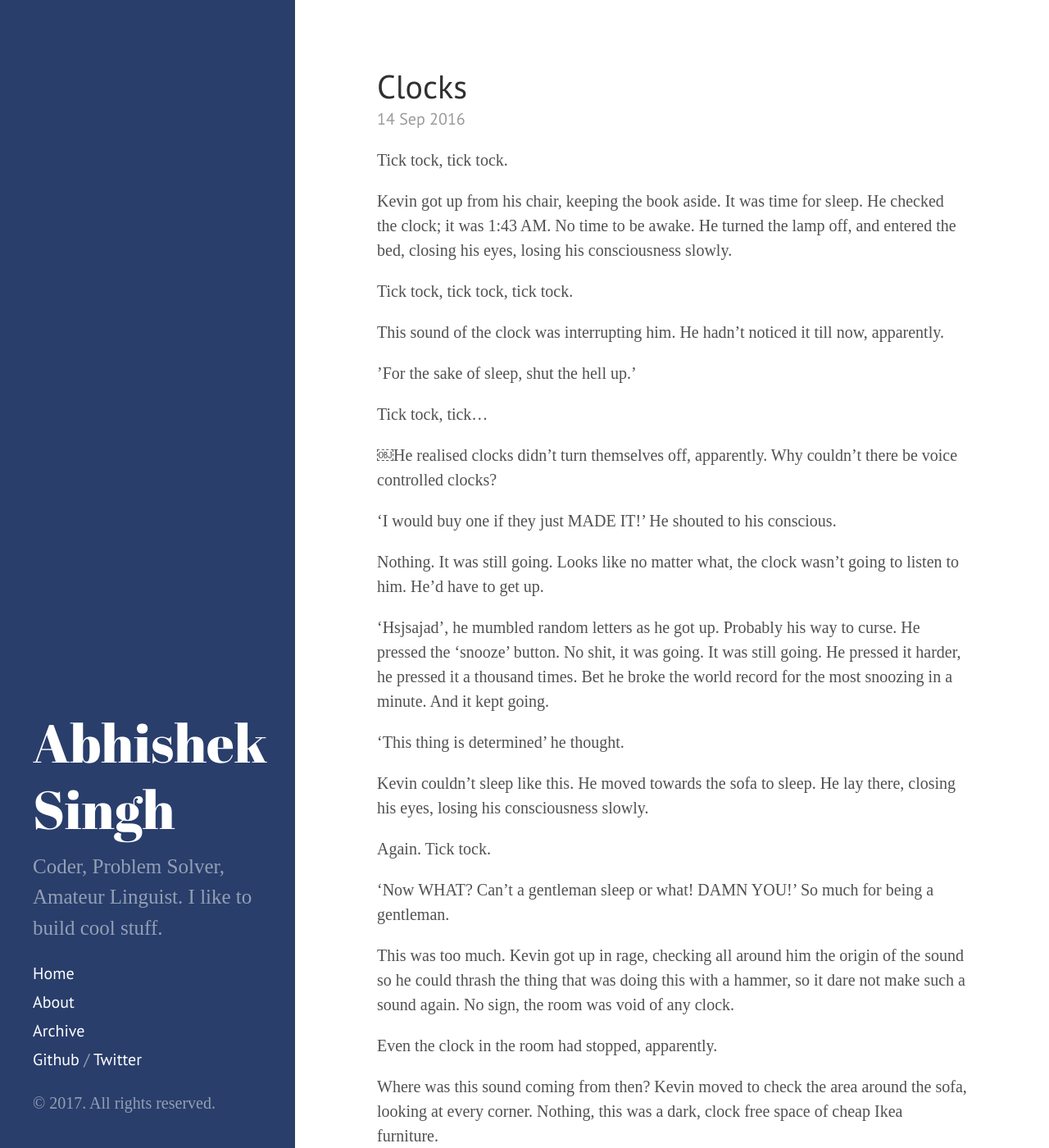
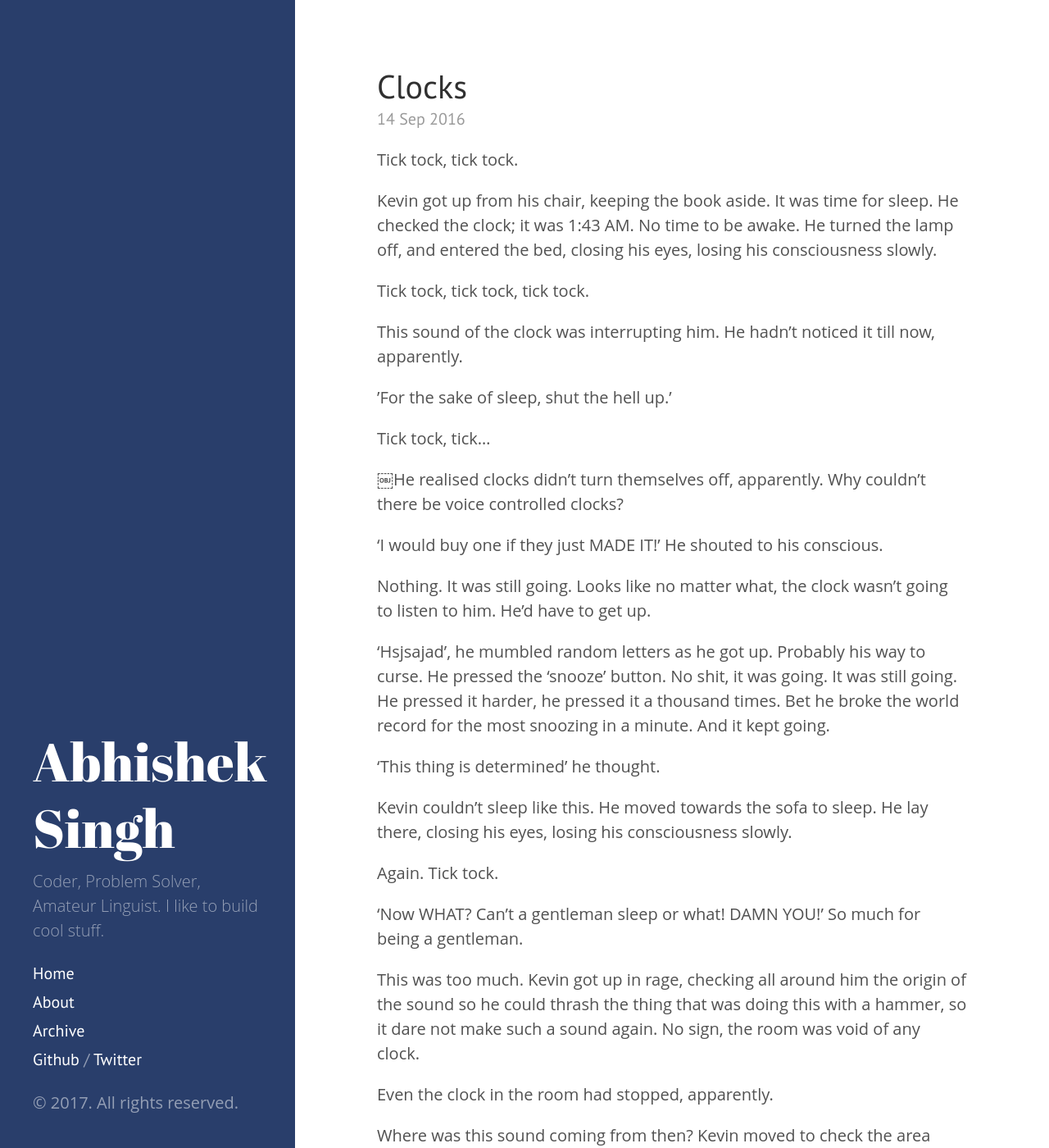
Before and after one commit to databhishek/databhishek.github.io, a Jekyll site: the page built from index.html, in a window 1280 px wide and 1400 px high. Shown: the whole window at 82% size. Built offline with Jekyll 4.4.1, drawn with Linux system fonts in a browser that asks for light colours; the list of posts is cut into pages by our own code.

Commit message:
minor changes

```diff
--- a/public/css/hyde.css
+++ b/public/css/hyde.css
@@ -74,6 +74,12 @@ html {
 .sidebar a {
   color: #fff;
 }
+
+/* Sidebar Description */
+.sidebar p {
+  font-size: 1rem;
+}
+
 
 /* About section */
 .sidebar-about h1 {
--- a/public/css/poole.css
+++ b/public/css/poole.css
@@ -105,7 +105,7 @@ h4, h5, h6 {
 
 /* Body text */
 p {
-  font-family: 'Charter';
+  font-family: 'Open Sans';
   margin-top: 0;
   margin-bottom: 1rem;
 }
```
Also changed, not shown: 6 other files.
